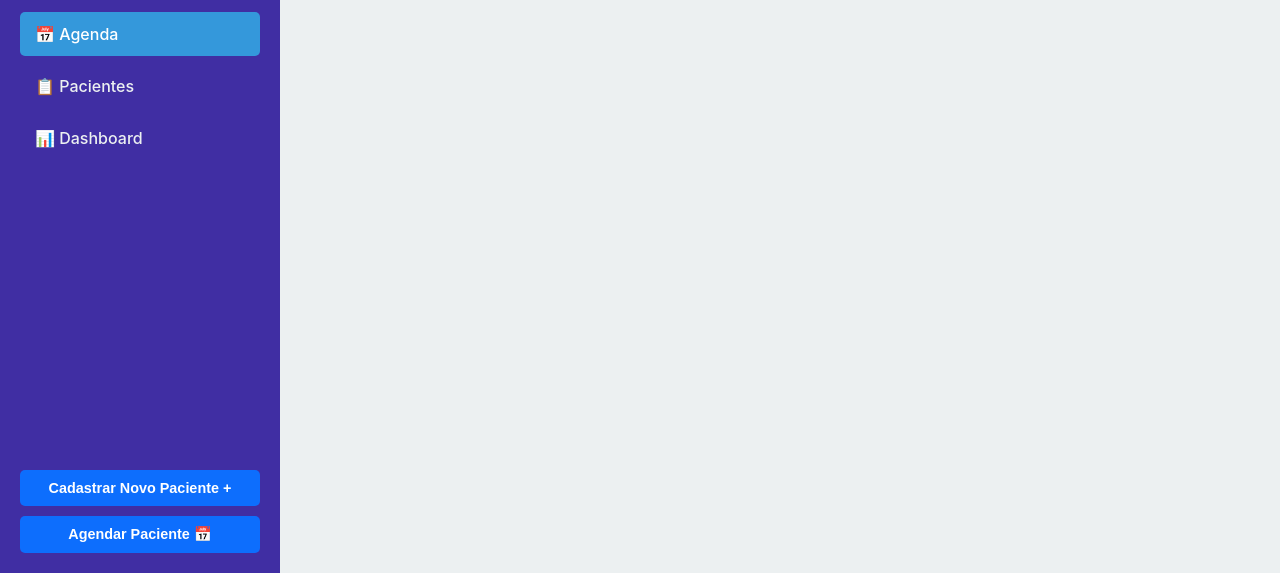
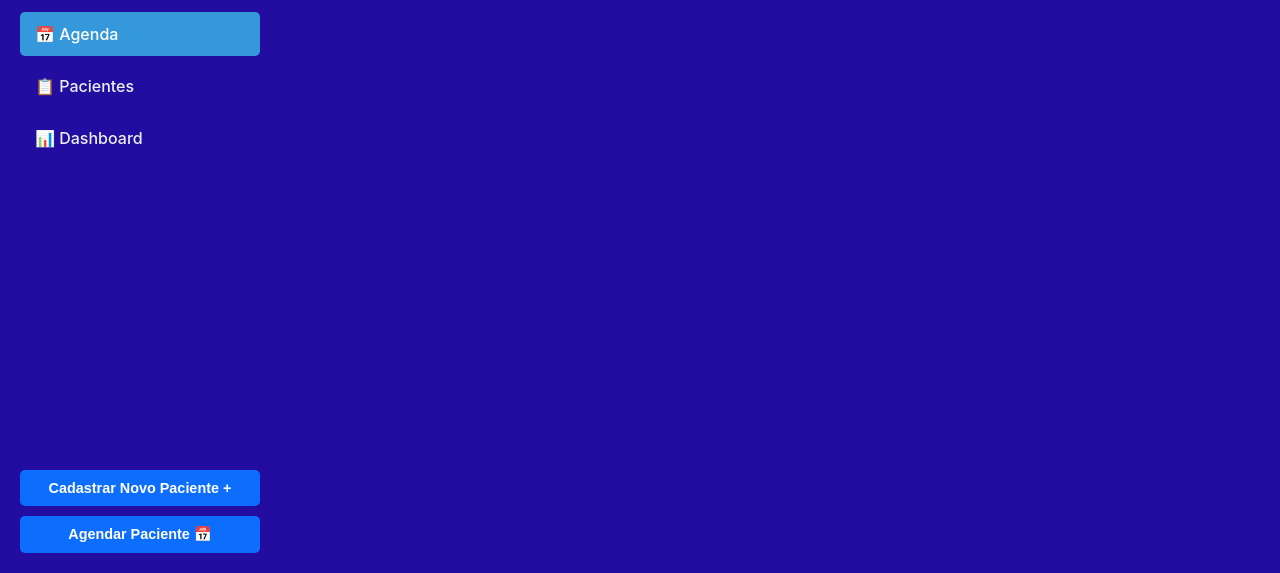
Before and after one commit to alvarohs84/minhaagenda, a website: page index.html in a window 1280 px wide. Shown: the part 227-800 px from the top of the page. Drawn offline with nearby package versions, Linux system fonts and the light colour scheme; a script that the page names is missing.

Commit message:
Pequena alteração no arquivo index: [Descreva o que foi feito]

```diff
--- a/index.html
+++ b/index.html
@@ -12,8 +12,8 @@
 
     <style>
         :root {
-            --sidebar-bg: #402ea3;
-            --main-bg: #ecf0f1;
+            --sidebar-bg: #230da1;
+            --main-bg: #230da1;
             --sidebar-text: #ecf0f1;
             --sidebar-text-hover: #ffffff;
             --sidebar-active-bg: #3498db;
```
